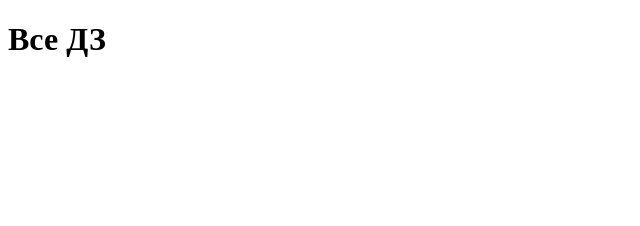
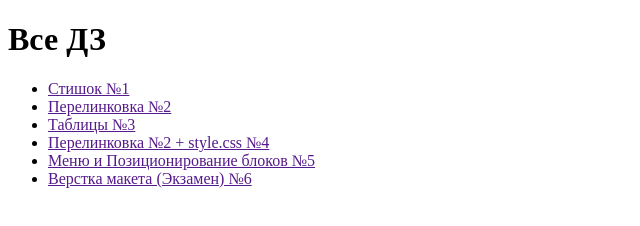
Before and after one commit to MrCok/mrcok.github.io, a plain HTML site: page index.html in a window 1280 px wide. Shown: the whole page, without its empty margins (0-640 px from the left). Drawn offline with Linux system fonts and the light colour scheme.

Commit message:
Меню

```diff
--- a/index.html
+++ b/index.html
@@ -8,5 +8,13 @@
 </head>
 <body>
     <h1>Все ДЗ</h1>
+    <ul>
+        <li><a href="">Стишок №1</a></li>
+        <li><a href="">Перелинковка №2</a></li>
+        <li><a href="">Таблицы №3</a></li>
+        <li><a href="">Перелинковка №2 + style.css №4</a></li>
+        <li><a href="">Меню и Позиционирование блоков №5</a></li>
+        <li><a href="">Верстка макета (Экзамен) №6</a></li>
+    </ul>
 </body>
 </html>
```
